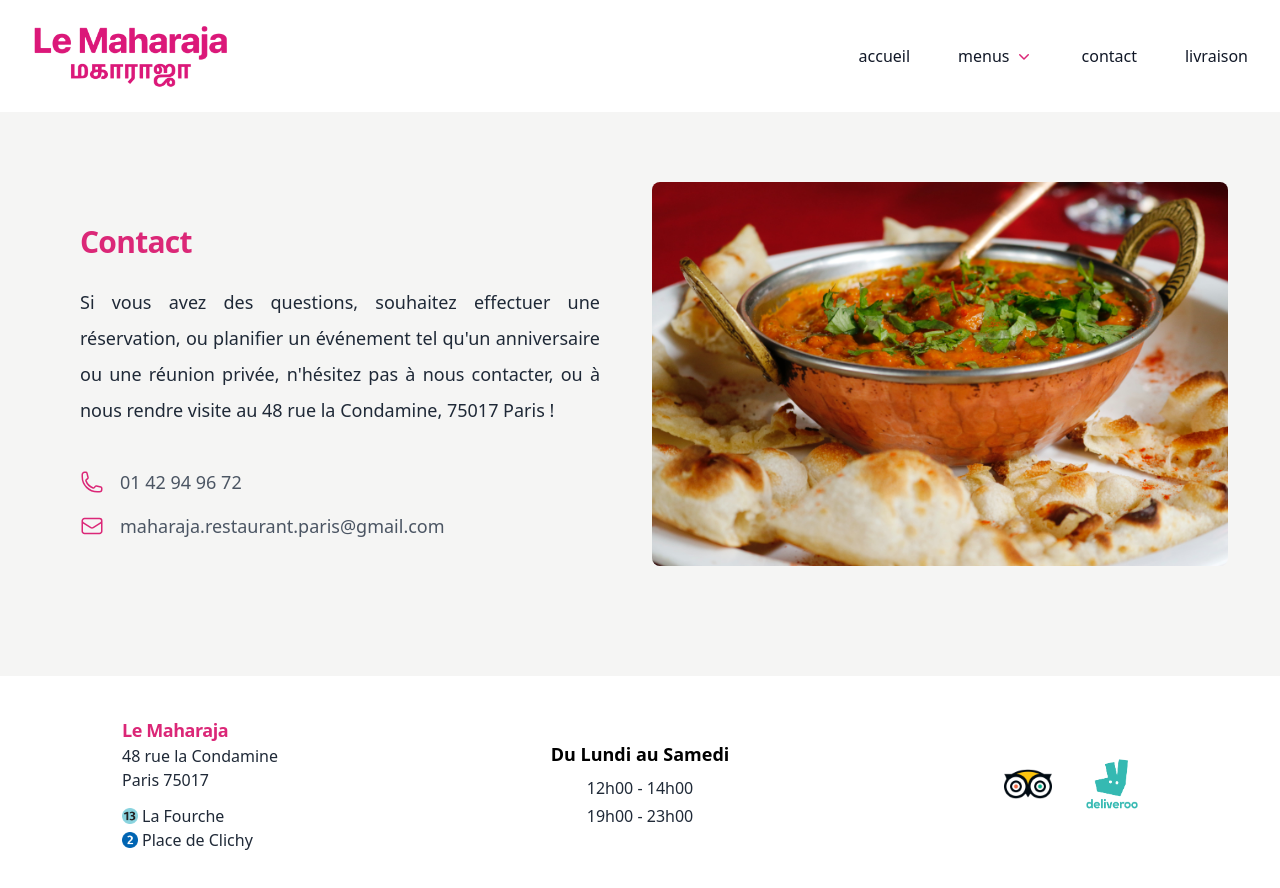
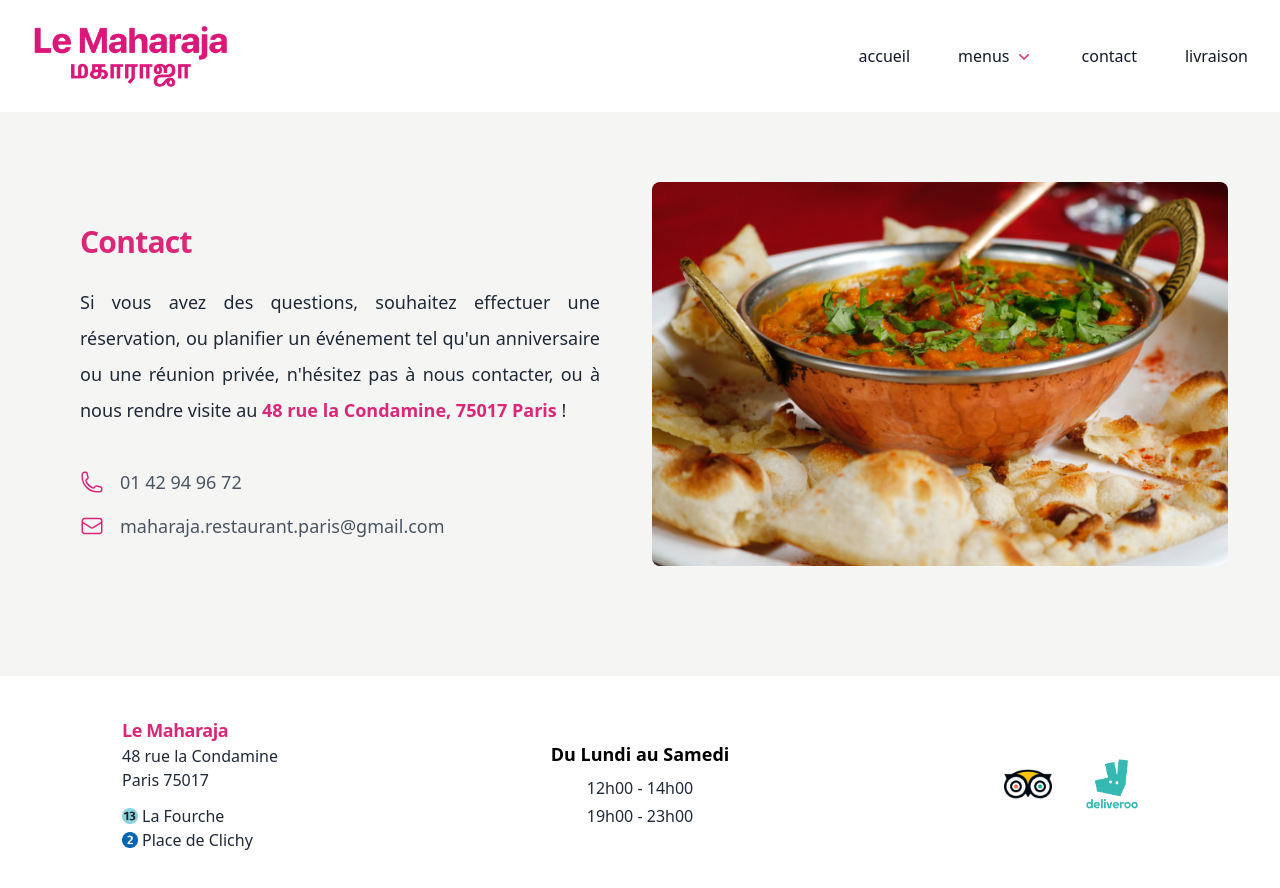
Before and after one commit to comels/maharaja-react, a React (Vite) app: page /contact in a window 1280 px wide. Shown: the top 888 px of the page. Built offline with nearby package versions, Linux system fonts and the light colour scheme.

Commit message:
add reserver home page

```diff
--- a/src/pages/Contact2.jsx
+++ b/src/pages/Contact2.jsx
@@ -18,7 +18,17 @@ const Home = () => {
                 Si vous avez des questions, souhaitez effectuer une réservation,
                 ou planifier un événement tel qu'un anniversaire ou une réunion
                 privée, n'hésitez pas à nous contacter, ou à nous rendre visite
-                au <strong>48 rue la Condamine, 75017 Paris</strong> !
+                au{" "}
+                <a
+                  href="https://www.google.fr/maps/place/Le+Maharaja+2001/@48.8862032,2.3216354,19.53z/data=!4m15!1m8!3m7!1s0x47e66fb28f550d8f:0xa109917431093c8b!2s48+Rue+la+Condamine,+75017+Paris!3b1!8m2!3d48.8862492!4d2.3220552!16s%2Fg%2F11c11mnk5y!3m5!1s0x47e66fb2858c4229:0xdacc90bb73a204f!8m2!3d48.8862369!4d2.3220858!16s%2Fg%2F12hm6xf6y?entry=ttu"
+                  target="_blank"
+                  rel="noopener noreferrer"
+                >
+                  <span className="font-semibold text-pink-600">
+                    48 rue la Condamine, 75017 Paris
+                  </span>
+                </a>{" "}
+                !
               </p>
             </div>
             <dl className="mt-10 space-y-4 text-lg leading-7 text-gray-600">
--- a/src/pages/Home.jsx
+++ b/src/pages/Home.jsx
@@ -12,6 +12,12 @@ const Home = () => {
           alt="Taj Mahal"
           class="w-full max-h-[550px] object-cover"
         />
+        <div
+          href="tel:0142949672"
+          className="sm:hidden text-lg text-pink-600 border-4 border-pink-600 rounded-lg px-6 py-3 bg-stone-100 absolute font-bold -tracking-tight left-5 top-5"
+        >
+          Réserver
+        </div>
         <div class="absolute text-5xl sm:text-7xl md:text-8xl lg:text-9xl max-w-md font-extrabold leading-tight top-3 sm:top-10 right-3 sm:right-10 lg:right-32 text-stone-100 opacity-80">
           <p className="tracking-tight">வரவேற்பு</p>
         </div>
```
